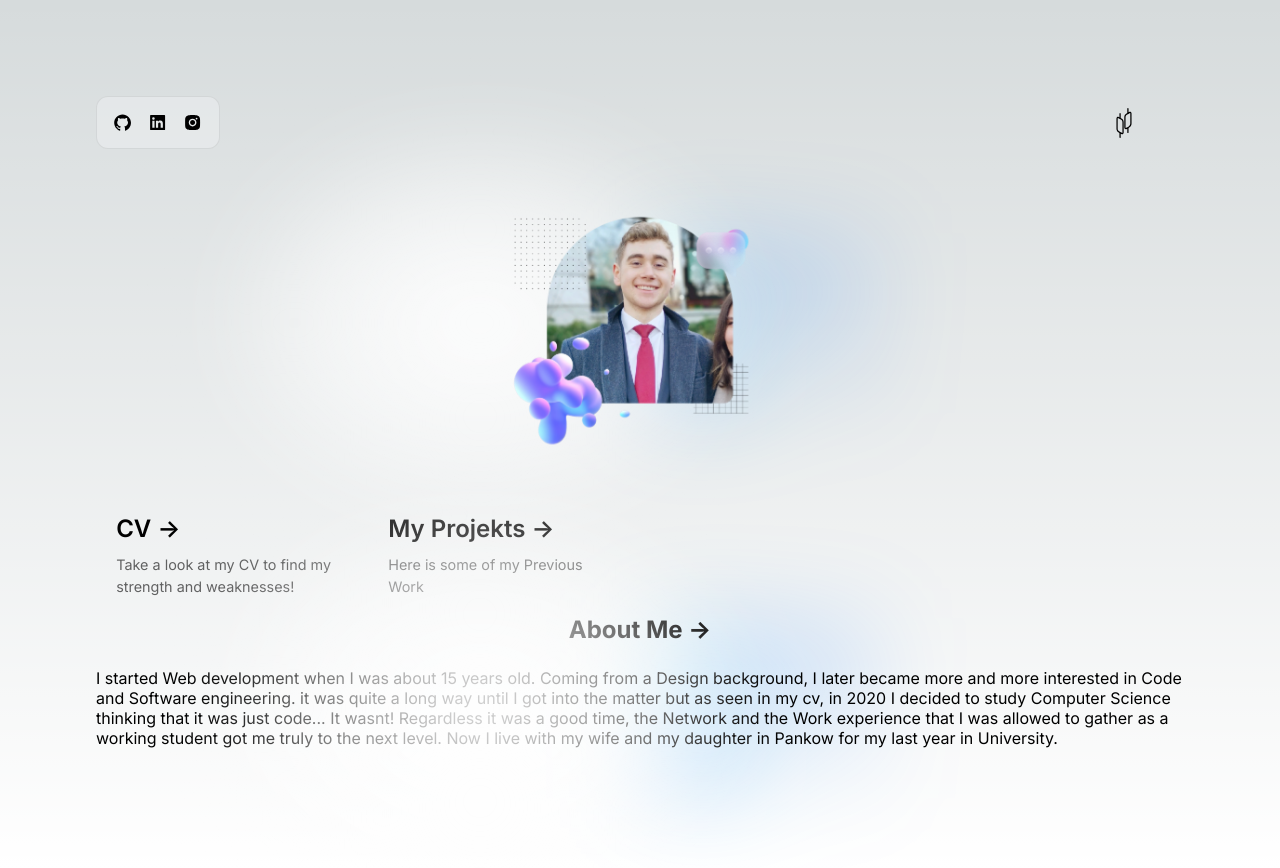
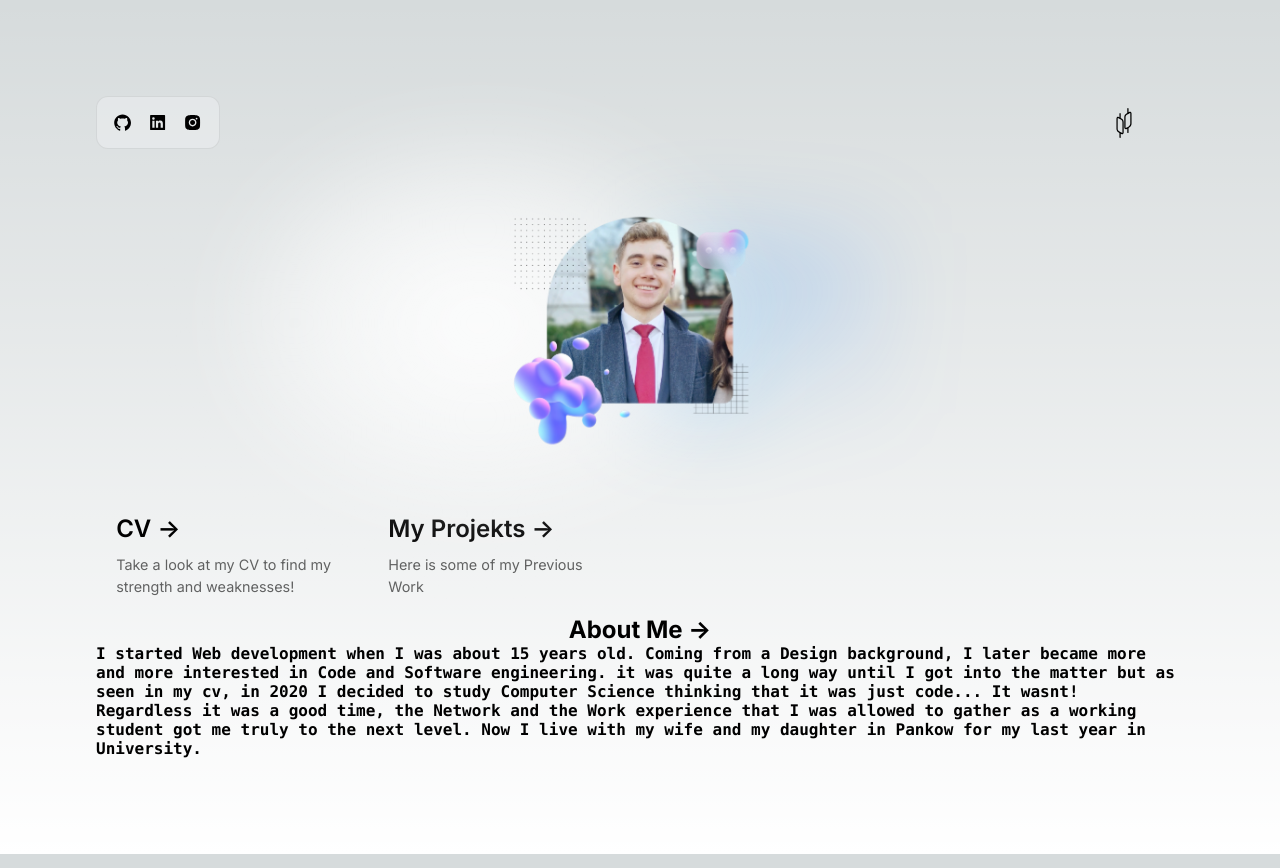
Before and after one commit to ZacUpshure/Portfolio, a Next.js app in the folder my-portfolio/: page / in a window 1280 px wide. Built offline with nearby package versions, Linux system fonts and the light colour scheme.

Commit message:
Update page.js

```diff
--- a/my-portfolio/src/app/page.js
+++ b/my-portfolio/src/app/page.js
@@ -89,16 +89,14 @@ export default function Home() {
           <h2>
             About Me <span>-&gt;</span>
           </h2>
-          <div className={styles.center} >
-          <p>
+          <code className={styles.code}>
             I started Web development when I was about 15 years old. Coming
             from a Design background, I later became more and more interested in Code and Software engineering.
             it was quite a long way until I got into the matter but as seen in my cv, in 2020 I decided to study
             Computer Science thinking that it was just code... It wasnt! Regardless it was a good time, the
             Network and the Work experience that I was allowed to gather as a working student got me truly to the next
             level. Now I live with my wife and my daughter in Pankow for my last year in University.
-          </p>
-          </div>
+          </code>
     </main>
   )
 }
```
